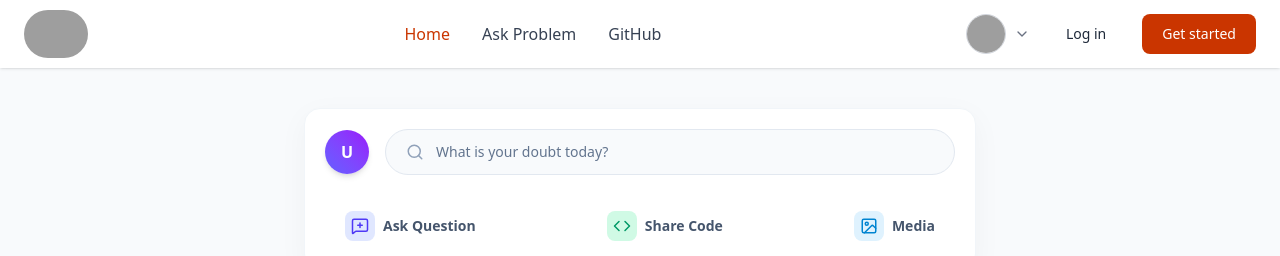
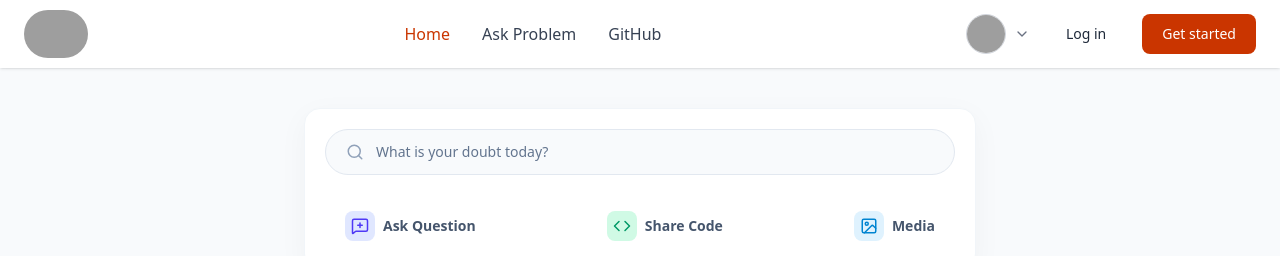
Before and after one commit to MohitBisht27/Slack, a React (Vite) app in the folder Frontend/: page / in a window 1280 px wide. Shown: the top 256 px of the page. Built offline with nearby package versions, Linux system fonts and the light colour scheme; no server answers; grey boxes are pictures that could not be loaded.

Commit message:
ui changes

```diff
--- a/Frontend/src/pages/Home.jsx
+++ b/Frontend/src/pages/Home.jsx
@@ -16,9 +16,6 @@ export default function Home() {
     <div className="min-h-screen bg-slate-50 flex flex-col items-center py-10 px-4">
       <div className="w-full max-w-2xl bg-white rounded-2xl shadow-[0_8px_30px_rgb(0,0,0,0.04)] border border-slate-100 p-5 mb-8 transition-all duration-300 hover:shadow-[0_8px_30px_rgb(0,0,0,0.08)]">
         <div className="flex items-center gap-4 mb-5">
-          <div className="w-11 h-11 rounded-full bg-gradient-to-tr from-indigo-500 to-purple-600 flex items-center justify-center text-white font-bold shadow-md shrink-0">
-            U
-          </div>
           <button
             onClick={handleClick}
             className="group flex-1 bg-slate-50 hover:bg-white border border-slate-200 hover:border-indigo-300 hover:ring-4 hover:ring-indigo-50/50 text-left py-3 px-5 rounded-full transition-all duration-200 flex items-center gap-3"
```
